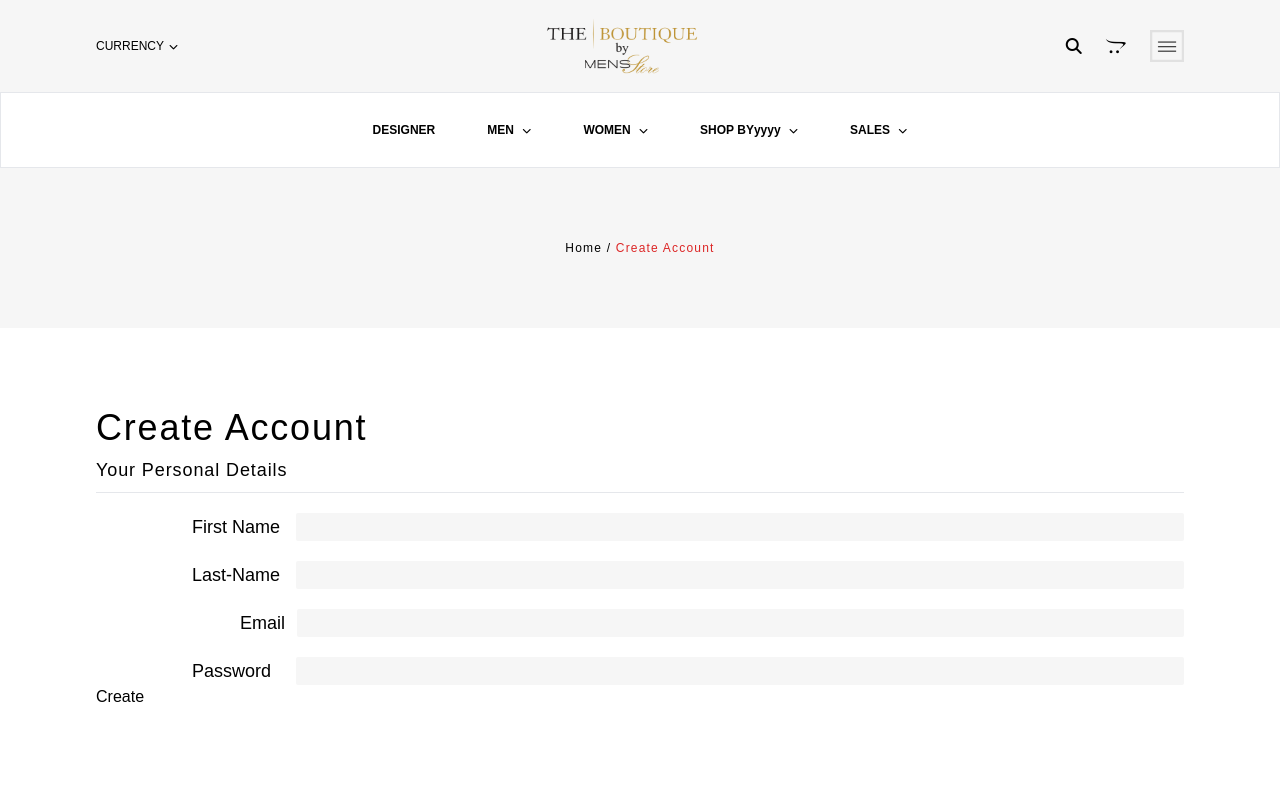
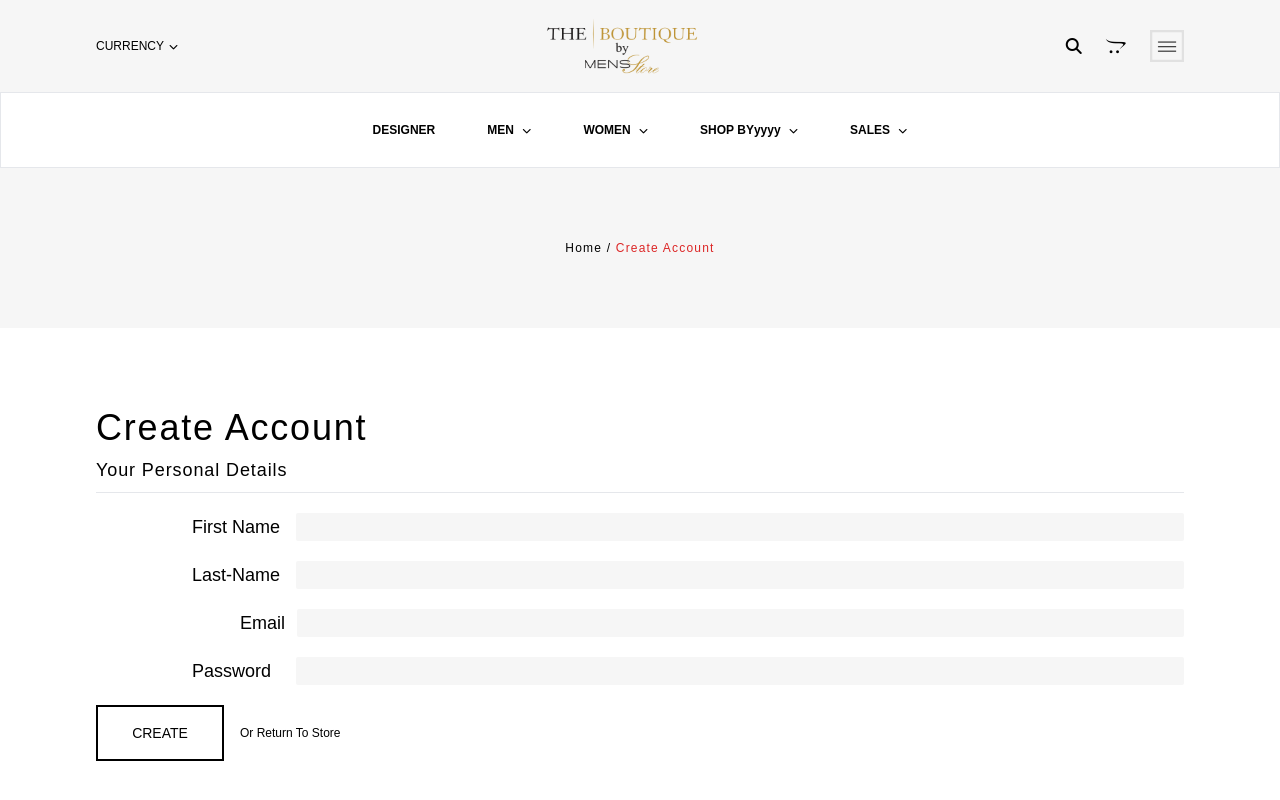
Before and after one commit to faizanRajpoot/pubRepo, a React (Create React App) app: page /Account in a window 1280 px wide. Shown: the top 800 px of the page. Built offline with nearby package versions, Linux system fonts and the light colour scheme.

Commit message:
Talha:button

```diff
--- a/src/components/Account/Account.js
+++ b/src/components/Account/Account.js
@@ -47,7 +47,13 @@ export default function Account() {
                 className=" bg-[#F6F6F6F6] outline-none focus:border-blue-300 focus:border-[1px]   rounded-sm h-7 w-full" id="shadow"
               />
             </div>
-            <button className="">Create</button>
+            <button className="flex items-center mt-5 ">
+            <p className=" text-sm border-[2px] font-medium uppercase border-black w-32 h-14  flex justify-center items-center">
+           Create
+          </p>
+
+          <p className=" text-xs ml-4 ">Or Return To Store </p>
+            </button>
           </form>
         </div>
       </div>
```
